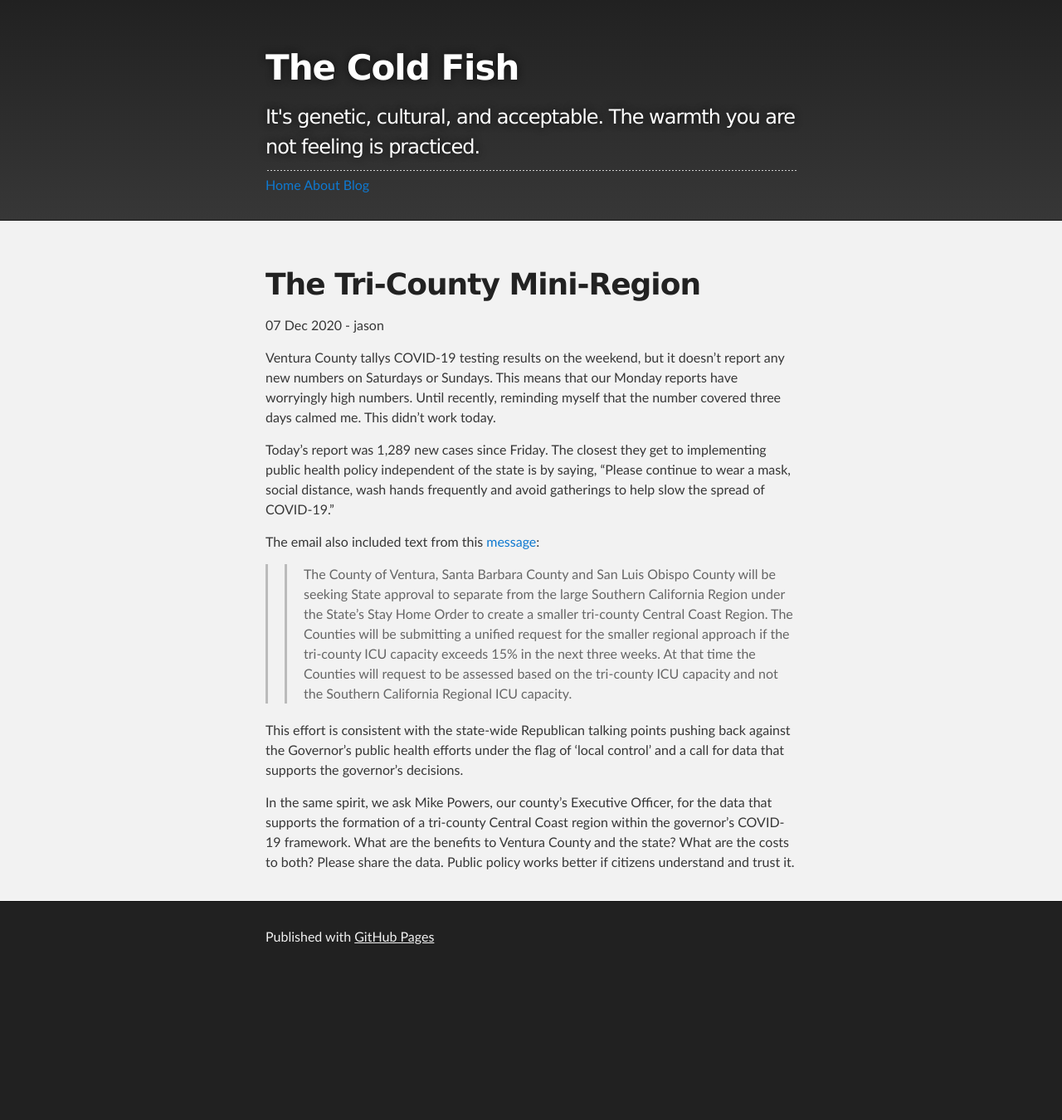
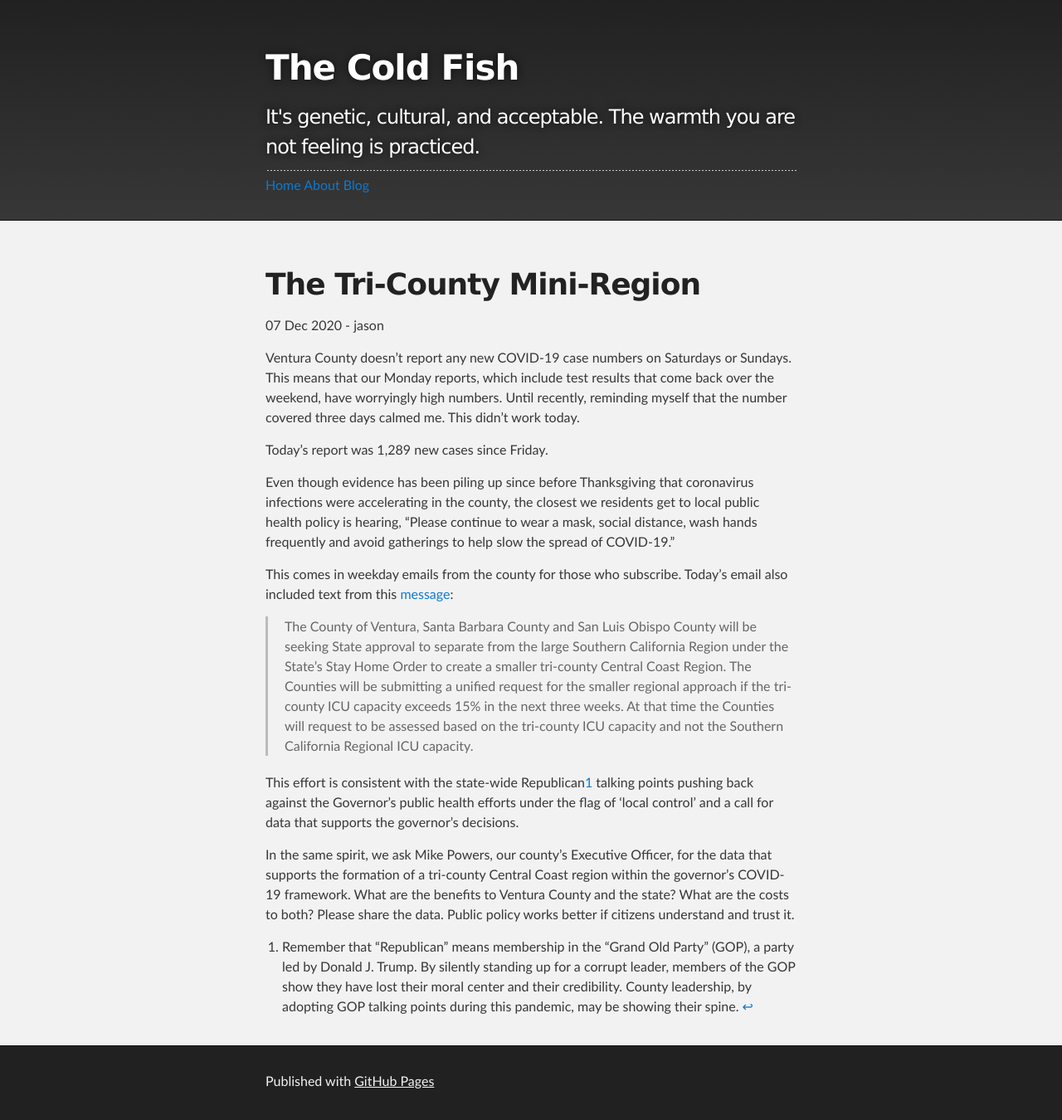
Before and after one commit to millerj870/millerj870.github.io, a Jekyll site: the page built from _posts/2020-12-07-the-tri-county-miniregion.md, in a window 1280 px wide. Shown: the whole page at 83% size. Built offline with Jekyll 4.4.1, drawn with Linux system fonts in a browser that asks for light colours; before the commit the page ends 1176 px from its top, so only the background shows below that.

Commit message:
revision
revision

```diff
--- a/_posts/2020-12-07-the-tri-county-miniregion.md
+++ b/_posts/2020-12-07-the-tri-county-miniregion.md
@@ -6,14 +6,18 @@ tags: COVID-19
 date: 2020-12-07
 ---
 
-Ventura County tallys COVID-19 testing results on the weekend, but it doesn't report any new numbers on Saturdays or Sundays.  This means that our Monday reports have worryingly high numbers.  Until recently, reminding myself that the number covered three days calmed me.  This didn't work today.
+Ventura County doesn't report any new COVID-19 case numbers on Saturdays or Sundays.  This means that our Monday reports, which include test results that come back over the weekend, have worryingly high numbers.  Until recently, reminding myself that the number covered three days calmed me.  This didn't work today.
 
-Today's report was 1,289 new cases since Friday.  The closest they get to implementing public health policy independent of the state is by saying, "Please continue to wear a mask, social distance, wash hands frequently and avoid gatherings to help slow the spread of COVID-19."
+Today's report was 1,289 new cases since Friday.
 
-The email also included text from this [message](https://vcportal.ventura.org/CEO/VCNC/2020-12-07_PressRelease_SoCalRegionStayAtHomeOrders.pdf):
+Even though evidence has been piling up since before Thanksgiving that coronavirus infections were accelerating in the county, the closest we residents get to local  public health policy is hearing, "Please continue to wear a mask, social distance, wash hands frequently and avoid gatherings to help slow the spread of COVID-19."
 
->>    The County of Ventura, Santa Barbara County and San Luis Obispo County will be seeking State approval to separate from the large Southern California Region under the State’s Stay Home Order to create a smaller tri-county Central Coast Region. The Counties will be submitting a unified request for the smaller regional approach if the tri-county ICU capacity exceeds 15% in the next three weeks. At that time the Counties will request to be assessed based on the tri-county ICU capacity and not the Southern California Regional ICU capacity.
+This comes in weekday emails from the county for those who subscribe.  Today's email also included text from this [message](https://vcportal.ventura.org/CEO/VCNC/2020-12-07_PressRelease_SoCalRegionStayAtHomeOrders.pdf):
 
-This effort is consistent with the state-wide Republican talking points pushing back against the Governor's public health efforts under the flag of 'local control' and a call for data that supports the governor's decisions.
+>    The County of Ventura, Santa Barbara County and San Luis Obispo County will be seeking State approval to separate from the large Southern California Region under the State’s Stay Home Order to create a smaller tri-county Central Coast Region. The Counties will be submitting a unified request for the smaller regional approach if the tri-county ICU capacity exceeds 15% in the next three weeks. At that time the Counties will request to be assessed based on the tri-county ICU capacity and not the Southern California Regional ICU capacity.
+
+This effort is consistent with the state-wide Republican[^1] talking points pushing back against the Governor's public health efforts under the flag of 'local control' and a call for data that supports the governor's decisions.
 
 In the same spirit, we ask Mike Powers, our county's Executive Officer, for the data that supports the formation of a tri-county Central Coast region within the governor's COVID-19 framework.  What are the benefits to Ventura County and the state?  What are the costs to both?  Please share the data.  Public policy works better if citizens understand and trust it.
+
+[^1]: Remember that "Republican" means membership in the "Grand Old Party" (GOP), a party led by Donald J. Trump.  By silently standing up for a corrupt leader, members of the GOP show they have lost their moral center and their credibility.  County leadership, by adopting GOP talking points during this pandemic, may be showing their spine.
```
